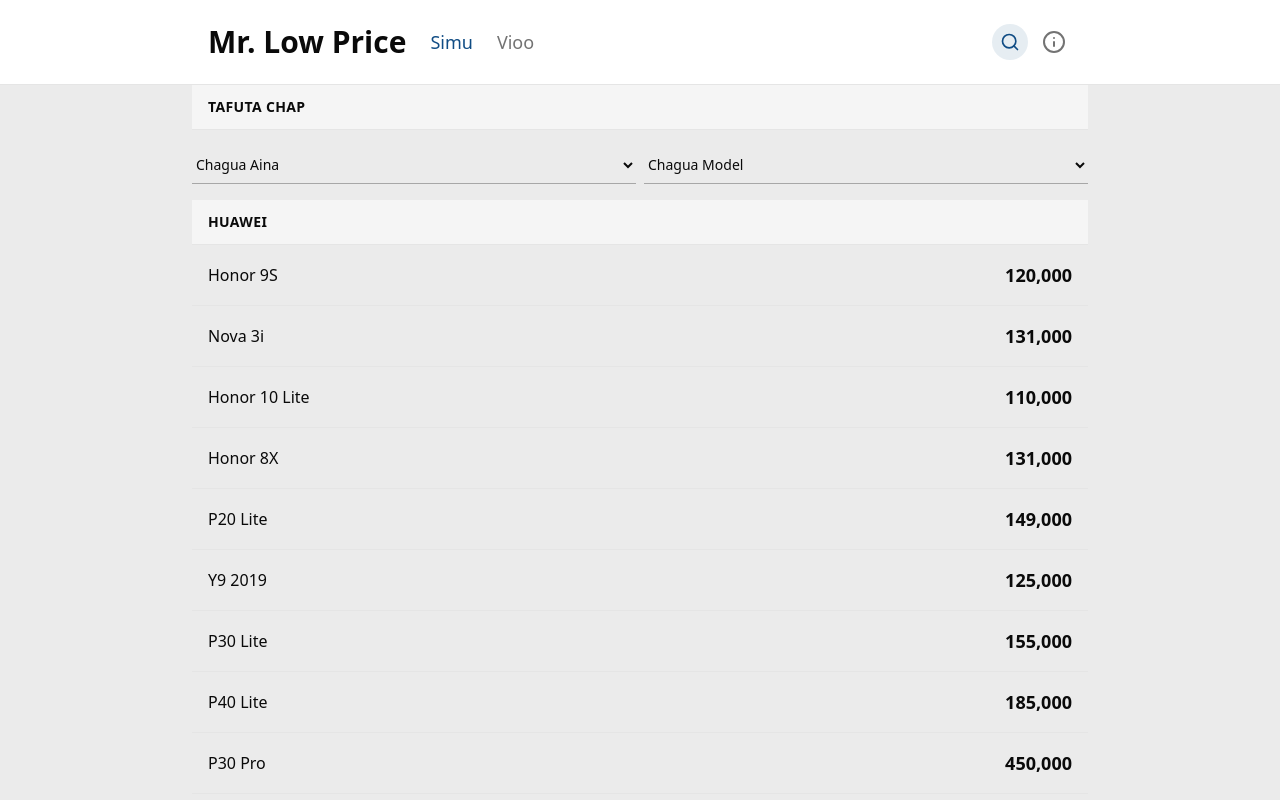
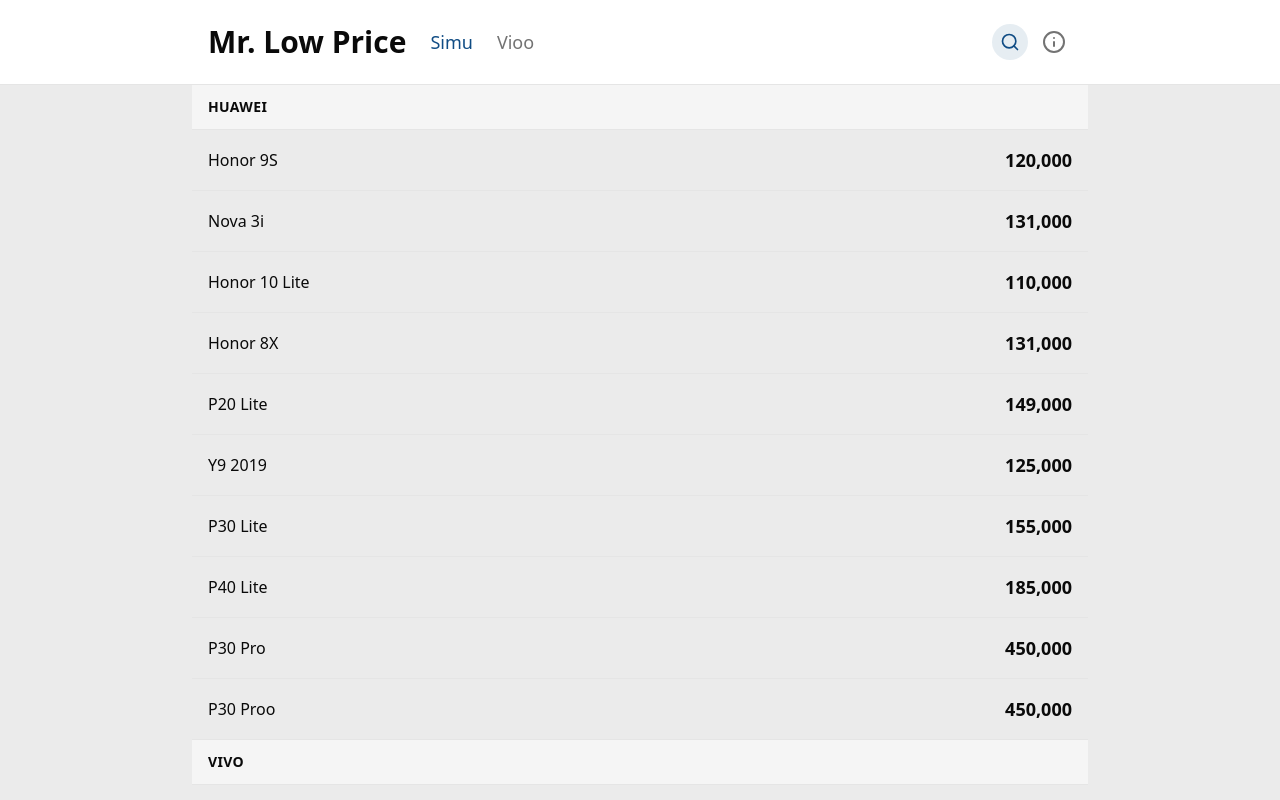
Before and after one commit to jestrux/mr-low-price, a React (Vite) app: page /browse/Simu in a window 1280 px wide. Shown: the top 800 px of the page. Built offline with nearby package versions, Linux system fonts and the light colour scheme.

Commit message:
Hide price checker from browse page, change label for order page

```diff
--- a/src/components/PageHeader.tsx
+++ b/src/components/PageHeader.tsx
@@ -19,7 +19,7 @@
 
 	// Get page title based on route
 	const getPageTitle = () => {
-		if (location.pathname === "/order") return "Oda";
+		if (location.pathname === "/order") return "Oda yako";
 		if (location.pathname === "/checkout") return "Kamilisha Oda";
 		if (location.pathname === "/how-to-pay") return "Jinsi ya Kulipa";
 		if (location.pathname === "/info") return "Taarifa";
--- a/src/pages/Browse.tsx
+++ b/src/pages/Browse.tsx
@@ -1,6 +1,6 @@
 import { useMemo, useEffect } from "react";
 import { useApp, Phone } from "../context/AppContext";
-import PriceChecker from "../components/PriceChecker";
+// import PriceChecker from "../components/PriceChecker";
 // import BrandSelector from "../components/BrandSelector";
 import { useNavigate, useParams } from "react-router";
 
@@ -81,9 +81,7 @@
 
 	return (
 		<div className="max-w-4xl mx-auto pb-24 md:pb-32">
-			{/* PriceChecker filtered by current type */}
-			<PriceChecker type={type} />
-
+			{/* <PriceChecker type={type} /> */}
 			{/* <BrandSelector onBrandClick={scrollToBrand} /> */}
 
 			<div className="">
```
